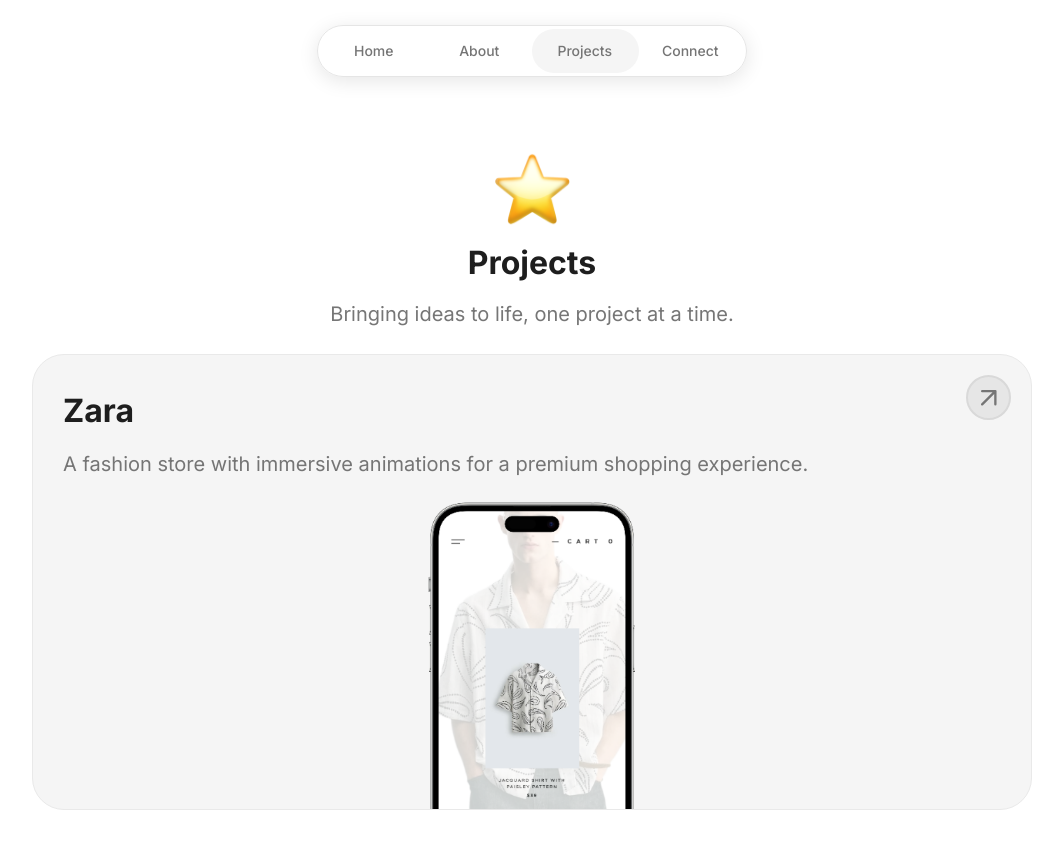
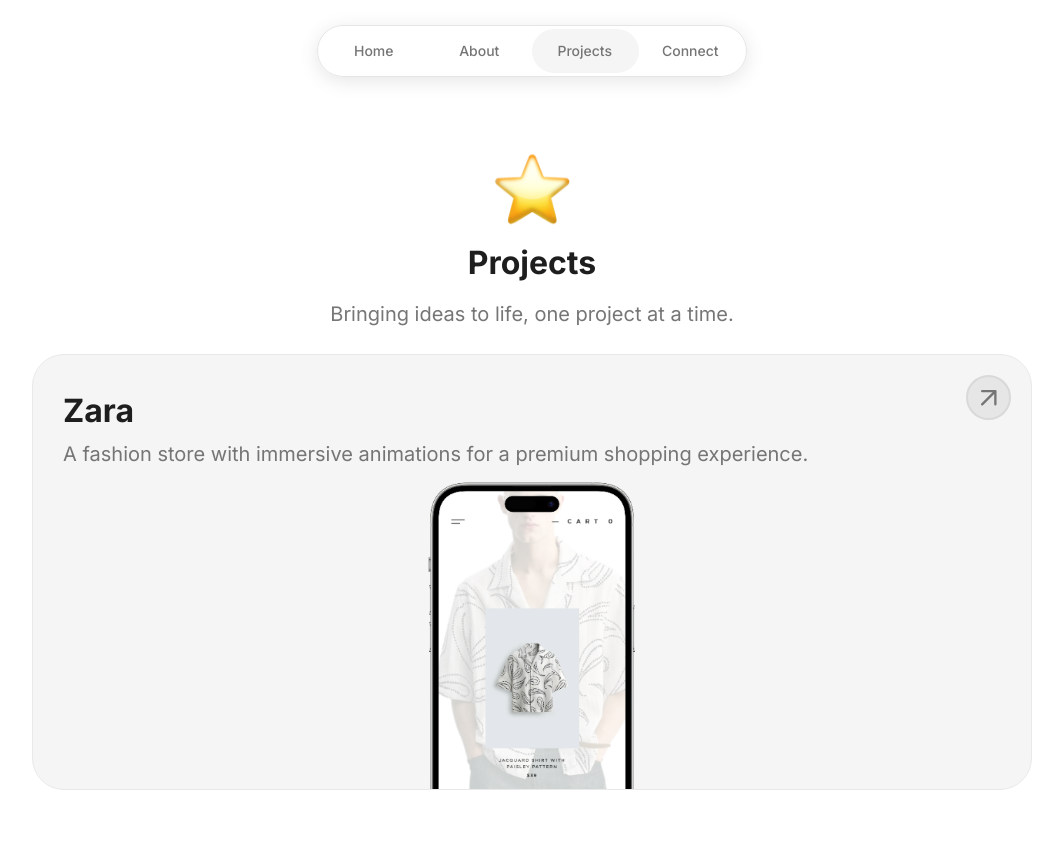
Before and after one commit to sadykzhanovsaid/portfolio, a React (Vite) app: page /projects in a window 1280 px wide. Shown: the top 848 px of the page, without its empty margins (108-1171 px from the left). Built offline with nearby package versions, Linux system fonts and the light colour scheme.

Commit message:
adjust gap in card component

```diff
--- a/src/pages/projects/card/Card.css
+++ b/src/pages/projects/card/Card.css
@@ -5,7 +5,7 @@
 
     display: flex;
     flex-direction: column;
-    gap: 25px;
+    gap: 15px;
 
     background-color: #F5F5F5;
     border: 1px solid #E9E9E9;
```
